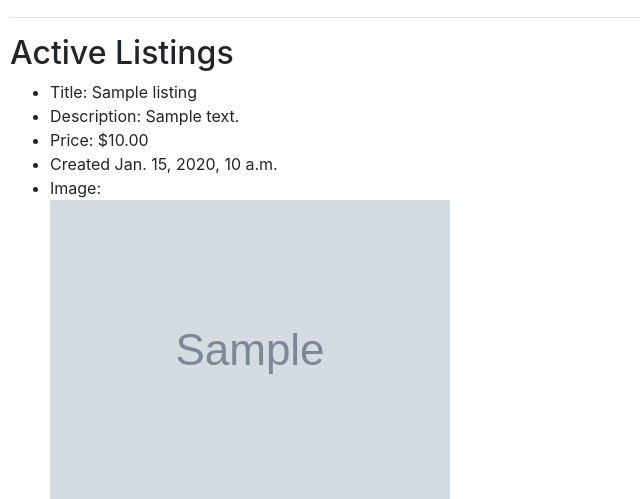
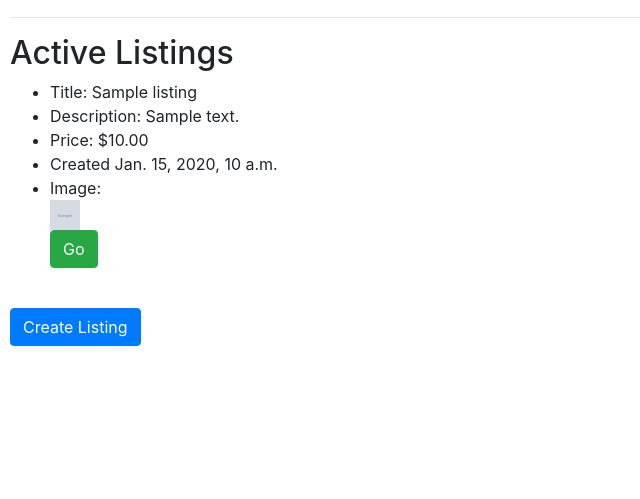
Before and after one commit to DongDevelops/Problem_Sets, a Django app: page / in a window 1280 px wide. Shown: the part 169-668 px from the top of the page, without its empty margins (0-640 px from the left). Run offline with Django 4.2, Linux system fonts and the light colour scheme; tables that the repository leaves empty hold one stand-in row (values such as "Sample post"); grey boxes marked "Sample" are stand-in pictures; some libraries are stand-ins or nearby versions.

Commit message:
Mon, Feb 13, 2023, 12:17 PM +00:00

```diff
--- a/commerce/auctions/static/auctions/styles.css
+++ b/commerce/auctions/static/auctions/styles.css
@@ -19,3 +19,8 @@ div {
     border-radius: 4px;
     box-sizing: border-box;
   }
+
+  .image {
+    width: 30px;
+    height: 30px;
+  }
--- a/commerce/auctions/templates/auctions/index.html
+++ b/commerce/auctions/templates/auctions/index.html
@@ -10,7 +10,7 @@
             <li>Price: ${{ listing.bid.amount }}.00</li>
             <li>Created {{ listing.bid.time }}</li>
             {% if listing.image %}
-            <li>Image: </br><img src="{{ listing.image }}" alt="image"></li>
+            <li>Image: </br><img class="image" src="{{ listing.image }}" alt="image"></li>
             {% else %}
             <li>Image: Not-provided
             {% endif %}
```
